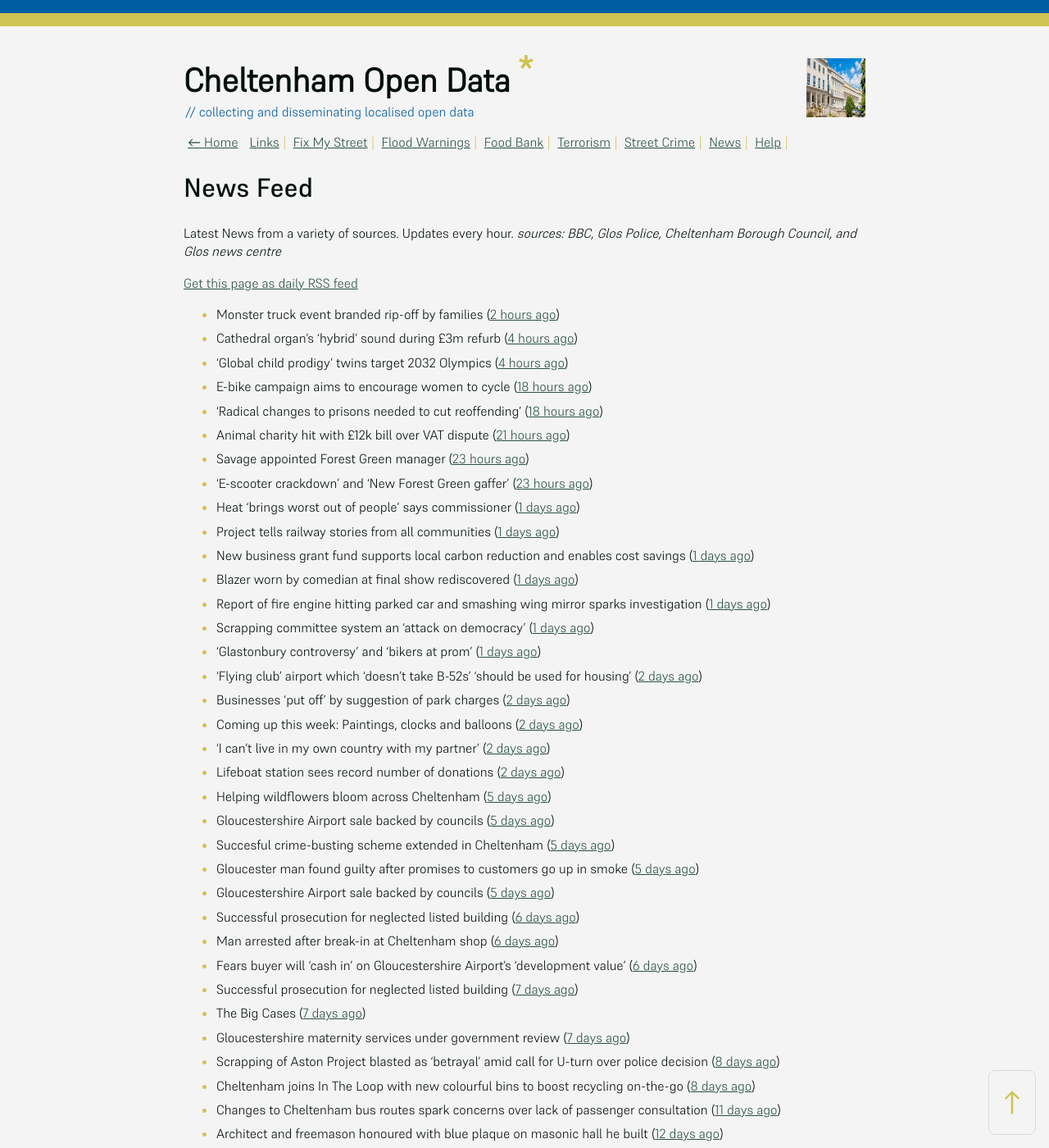
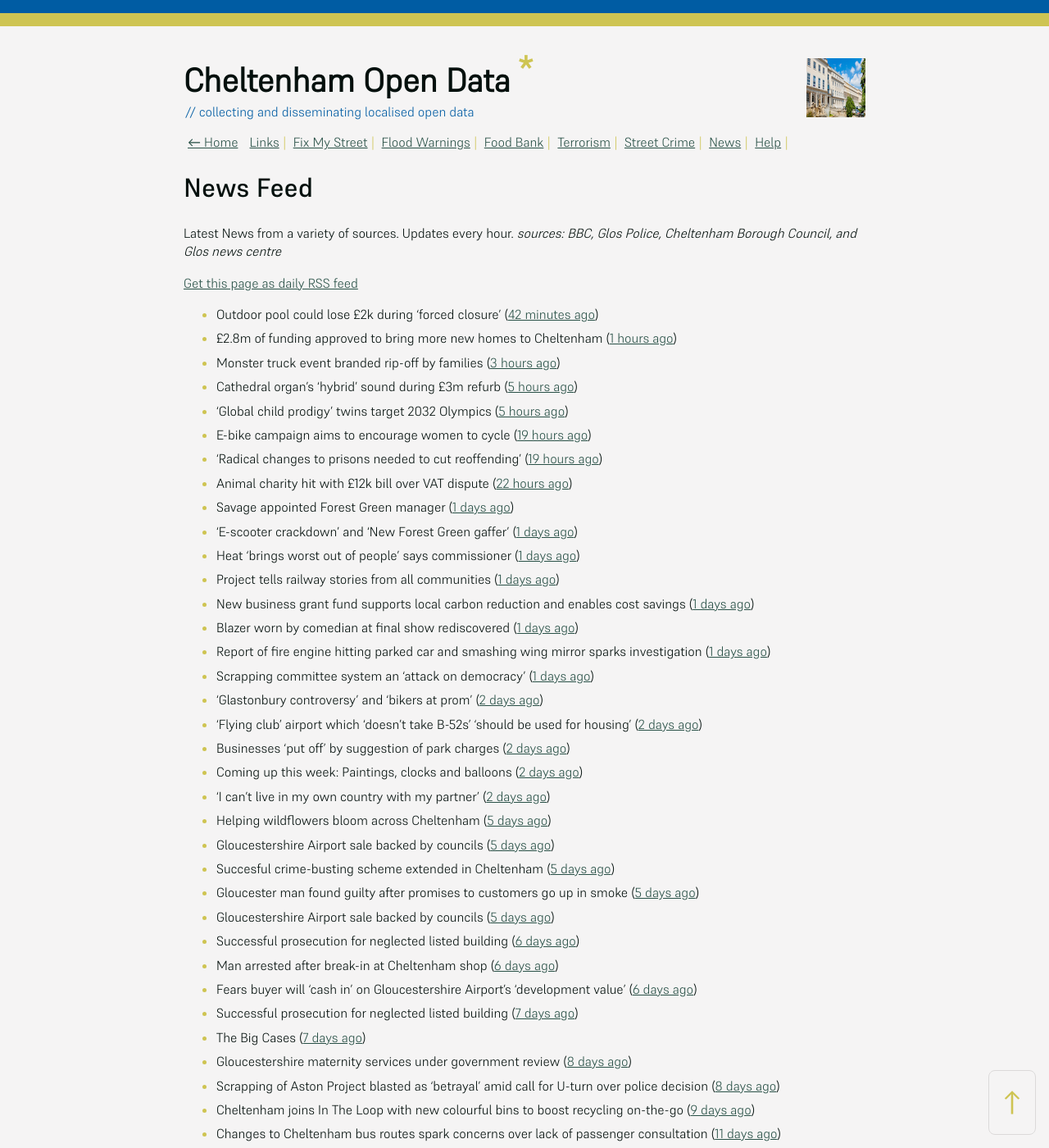
Before and after one commit to mat-0/cheltenham-open-data, a Jekyll site: the page built from _pages/news.md, in a window 1280 px wide and 1400 px high. Shown: the whole window at 82% size. Built offline with Jekyll 4.4.1, drawn with Linux system fonts in a browser that asks for light colours.

Commit message:
Updated 2025-07-02 10:58:01

```diff
--- a/_pages/news.md
+++ b/_pages/news.md
@@ -12,26 +12,27 @@ _sources: BBC, Glos Police, Cheltenham Borough Council, and Glos news centre_
 [Get this page as daily RSS feed](/daily.rss)
 
 <!-- news_marker starts -->
-- Monster truck event branded rip-off by families ([2 hours ago](https://www.bbc.com/news/articles/c4gdmy874q4o))
-- Cathedral organ's 'hybrid' sound during £3m refurb ([4 hours ago](https://www.bbc.com/news/articles/cy4nngn7pgxo))
-- 'Global child prodigy' twins target 2032 Olympics ([4 hours ago](https://www.bbc.com/news/articles/c0k7x723zr1o))
-- E-bike campaign aims to encourage women to cycle ([18 hours ago](https://www.bbc.com/news/articles/c9w11l9y7qno))
-- 'Radical changes to prisons needed to cut reoffending' ([18 hours ago](https://www.bbc.com/news/articles/cm2zz75v286o))
-- Animal charity hit with £12k bill over VAT dispute ([21 hours ago](https://www.bbc.com/news/articles/cglzy4518y9o))
-- Savage appointed Forest Green manager ([23 hours ago](https://www.bbc.com/sport/football/articles/cgjg551p8ejo))
-- 'E-scooter crackdown' and 'New Forest Green gaffer' ([23 hours ago](https://www.bbc.com/news/articles/cn7dd1n231mo))
+- Outdoor pool could lose £2k during 'forced closure' ([42 minutes ago](https://www.bbc.com/news/articles/cvg885vxldgo))
+- £2.8m of funding approved to bring more new homes to Cheltenham ([1 hours ago](https://www.cheltenham.gov.uk/news/article/3027/28m_of_funding_approved_to_bring_more_new_homes_to_cheltenham))
+- Monster truck event branded rip-off by families ([3 hours ago](https://www.bbc.com/news/articles/c4gdmy874q4o))
+- Cathedral organ's 'hybrid' sound during £3m refurb ([5 hours ago](https://www.bbc.com/news/articles/cy4nngn7pgxo))
+- 'Global child prodigy' twins target 2032 Olympics ([5 hours ago](https://www.bbc.com/news/articles/c0k7x723zr1o))
+- E-bike campaign aims to encourage women to cycle ([19 hours ago](https://www.bbc.com/news/articles/c9w11l9y7qno))
+- 'Radical changes to prisons needed to cut reoffending' ([19 hours ago](https://www.bbc.com/news/articles/cm2zz75v286o))
+- Animal charity hit with £12k bill over VAT dispute ([22 hours ago](https://www.bbc.com/news/articles/cglzy4518y9o))
+- Savage appointed Forest Green manager ([1 days ago](https://www.bbc.com/sport/football/articles/cgjg551p8ejo))
+- 'E-scooter crackdown' and 'New Forest Green gaffer' ([1 days ago](https://www.bbc.com/news/articles/cn7dd1n231mo))
 - Heat 'brings worst out of people' says commissioner ([1 days ago](https://www.bbc.com/news/articles/ckgjjx0ypwpo))
 - Project tells railway stories from all communities ([1 days ago](https://www.bbc.com/news/articles/c0l4z258kypo))
 - New business grant fund supports local carbon reduction and enables cost savings ([1 days ago](https://www.cheltenham.gov.uk/news/article/3026/new_business_grant_fund_supports_local_carbon_reduction_and_enables_cost_savings))
 - Blazer worn by comedian at final show rediscovered ([1 days ago](https://www.bbc.com/news/articles/c0j44n1y72zo))
 - Report of fire engine hitting parked car and smashing wing mirror sparks investigation ([1 days ago](https://gloucesternewscentre.co.uk/report-of-fire-engine-hitting-parked-car-and-smashing-wing-mirror-sparks-investigation/))
 - Scrapping committee system an 'attack on democracy' ([1 days ago](https://www.bbc.com/news/articles/c5ykgp79nl8o))
-- 'Glastonbury controversy' and 'bikers at prom' ([1 days ago](https://www.bbc.com/news/articles/ce8zz12ldqeo))
+- 'Glastonbury controversy' and 'bikers at prom' ([2 days ago](https://www.bbc.com/news/articles/ce8zz12ldqeo))
 - ‘Flying club’ airport which ‘doesn’t take B-52s’ ‘should be used for housing’ ([2 days ago](https://gloucesternewscentre.co.uk/flying-club-airport-which-doesnt-take-b-52s-should-be-used-for-housing/))
 - Businesses 'put off' by suggestion of park charges ([2 days ago](https://www.bbc.com/news/articles/c62gz7y2d5zo))
 - Coming up this week: Paintings, clocks and balloons ([2 days ago](https://www.bbc.com/news/articles/c36x778377eo))
 - 'I can't live in my own country with my partner' ([2 days ago](https://www.bbc.com/news/articles/czrynlevnpgo))
-- Lifeboat station sees record number of donations ([2 days ago](https://www.bbc.com/news/articles/cn81zed7x34o))
 - Helping wildflowers bloom across Cheltenham ([5 days ago](https://www.cheltenham.gov.uk/news/article/3025/helping_wildflowers_bloom_across_cheltenham))
 - Gloucestershire Airport sale backed by councils ([5 days ago](https://gloucesternewscentre.co.uk/gloucestershire-airport-sale-backed-by-councils/))
 - Succesful crime-busting scheme extended in Cheltenham ([5 days ago](https://gloucesternewscentre.co.uk/succesful-crime-busting-scheme-extended-in-cheltenham/))
@@ -42,9 +43,9 @@ _sources: BBC, Glos Police, Cheltenham Borough Council, and Glos news centre_
 - Fears buyer will ‘cash in’ on Gloucestershire Airport’s ‘development value’ ([6 days ago](https://gloucesternewscentre.co.uk/fears-buyer-will-cash-in-on-gloucestershire-airports-development-value/))
 - Successful prosecution for neglected listed building ([7 days ago](https://www.cheltenham.gov.uk/news/article/3023/successful_prosecution_for_neglected_listed_building))
 - The Big Cases ([7 days ago](https://www.bbc.co.uk/iplayer/episode/m001z7w2))
-- Gloucestershire maternity services under government review ([7 days ago](https://www.bbc.co.uk/sounds/play/p0ll39jx))
+- Gloucestershire maternity services under government review ([8 days ago](https://www.bbc.co.uk/sounds/play/p0ll39jx))
 - Scrapping of Aston Project blasted as ‘betrayal’ amid call for U-turn over police decision ([8 days ago](https://gloucesternewscentre.co.uk/scrapping-of-aston-project-blasted-as-betrayal-amid-call-for-u-turn-over-police-decision/))
-- Cheltenham joins In The Loop with new colourful bins to boost recycling on-the-go ([8 days ago](https://www.cheltenham.gov.uk/news/article/3022/cheltenham_joins_in_the_loop_with_new_colourful_bins_to_boost_recycling_on-the-go))
+- Cheltenham joins In The Loop with new colourful bins to boost recycling on-the-go ([9 days ago](https://www.cheltenham.gov.uk/news/article/3022/cheltenham_joins_in_the_loop_with_new_colourful_bins_to_boost_recycling_on-the-go))
 - Changes to Cheltenham bus routes spark concerns over lack of passenger consultation ([11 days ago](https://gloucesternewscentre.co.uk/changes-to-cheltenham-bus-routes-spark-concerns-over-lack-of-passenger-consultation/))
 - Architect and freemason honoured with blue plaque on masonic hall he built ([12 days ago](https://gloucesternewscentre.co.uk/architect-and-freemason-honoured-with-blue-plaque-on-masonic-hall-he-built/))
 - Frustration over ‘horrendous’ backlog in footpath applications ([12 days ago](https://gloucesternewscentre.co.uk/frustration-over-horrendous-backlog-in-footpath-applications/))
```
Also changed, not shown: _data/flood.json (+4 -4 lines), _pages/fix-my-street.md (+14 -14 lines), index.md (+5 -5 lines).
